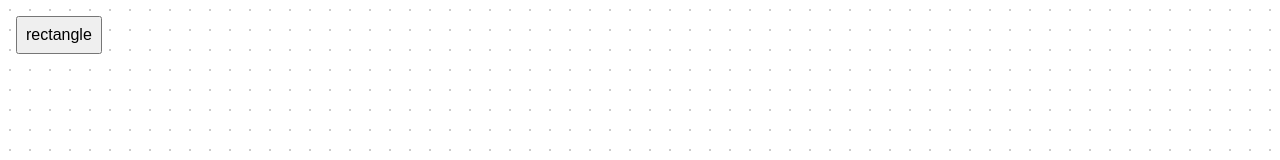
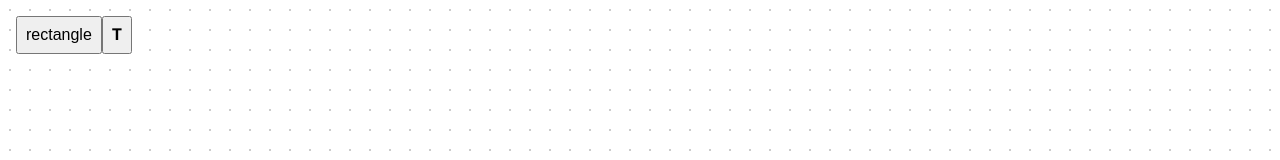
Before and after one commit to rohit-bhoye/collabboard, a React (Vite) app: page / in a window 1280 px wide. Shown: the top 160 px of the page. Built offline with nearby package versions, Linux system fonts and the light colour scheme.

Commit message:
added addText feature

```diff
--- a/src/App.jsx
+++ b/src/App.jsx
@@ -8,6 +8,26 @@ const App = () => {
   const [currentCanvas, setCurrentCanvas] = useState(canvasData[currentIndex]);
 
   const idRef = useRef(1);
+
+  const addText = () => {
+    const data = {
+      id: idRef.current,
+      type: "text",
+      x: Math.round(window.innerWidth / 2 - 100),
+      y: Math.round(window.innerHeight / 2 - 60),
+      text: "Hello",
+      fontSize: 20,
+    };
+
+    const newCanvasData = [
+      ...canvasData.slice(0, currentIndex + 1),
+      [...canvasData[currentIndex], data],
+    ];
+    setCanvasData(newCanvasData);
+    setCurrentIndex(newCanvasData.length - 1);
+    setCurrentCanvas(newCanvasData[newCanvasData.length - 1]);
+    idRef.current = idRef.current + 1;
+  };
 
   const addRectangle = () => {
     const data = {
@@ -25,12 +45,12 @@ const App = () => {
     ];
     setCanvasData(newCanvasData);
     setCurrentIndex(newCanvasData.length - 1);
-    setCurrentCanvas(newCanvasData[newCanvasData.length -1]);
+    setCurrentCanvas(newCanvasData[newCanvasData.length - 1]);
     idRef.current = idRef.current + 1;
   };
   return (
     <div className="main-container">
-      <ToolBar addRectangle={addRectangle} />
+      <ToolBar addRectangle={addRectangle} addText={addText} />
       <Canvas
         canvasData={canvasData}
         setCanvasData={setCanvasData}
--- a/src/components/Canvas/Canvas.jsx
+++ b/src/components/Canvas/Canvas.jsx
@@ -68,12 +68,22 @@ const Canvas = ({
   //===============*inside shape*================
 
   const getIsInside = (element, x, y) => {
+    const ctx = ctxRef.current;
+    let width;
+    let height;
+    if (element.type === "rect") {
+      width = element.width;
+      height = element.height;
+    } else if (element.type === "text") {
+      width = ctx.measureText(element.text).width;
+      height = element.fontSize;
+    }
     const isInside =
       x >= element.x &&
-      x <= element.x + element.width &&
+      x <= element.x + width &&
       y >= element.y &&
-      y <= element.y + element.height;
-    return isInside || null;
+      y <= element.y + height;
+    return isInside;
   };
 
   //fillRect  helper function
@@ -163,6 +173,10 @@ const Canvas = ({
           ctx.strokeStyle = "black";
           strokeRect(ctx, element.x, element.y, element.width, element.height);
         }
+      } else if (element.type === "text") {
+        ctx.font = `${element.fontSize}px sans-serif`;
+        ctx.fillStyle = "black";
+        ctx.fillText(element.text, element.x, element.y);
       }
     });
   };
@@ -333,6 +347,7 @@ const Canvas = ({
         selectedElement = true;
         offsetXRef.current = x - element.x;
         offsetYRef.current = y - element.y;
+        console.log("Inside");
         break;
       }
     }
--- a/src/components/ToolBar/ToolBar.css
+++ b/src/components/ToolBar/ToolBar.css
@@ -9,3 +9,9 @@
     padding: .5rem;
     font-size: 1rem;
 }
+
+.addText{
+    cursor: pointer;
+    padding: .5rem;
+    font-size: 1rem;
+}
--- a/src/components/ToolBar/ToolBar.jsx
+++ b/src/components/ToolBar/ToolBar.jsx
@@ -1,10 +1,13 @@
 import React from "react";
 import "./ToolBar.css";
-const ToolBar = ({ addRectangle }) => {
+const ToolBar = ({ addRectangle, addText }) => {
   return (
     <div className="toolbar-container">
       <button className="rectangle" onClick={addRectangle}>
         rectangle
+      </button>
+      <button className="addText" onClick={addText}>
+        𝐓
       </button>
     </div>
   );
```
